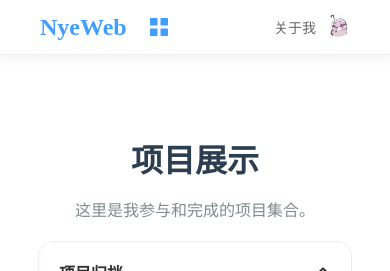
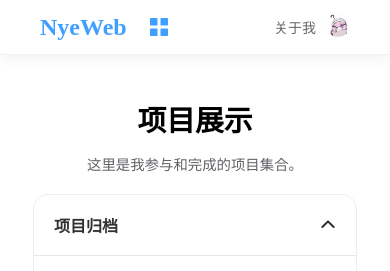
Before and after one commit to NayukiChiba/NyeWeb, a Vue app in the folder frontend/: page /projects in a window 390 px wide. Shown: the top 271 px of the page. Built offline with nearby package versions, Linux system fonts and the light colour scheme; no server answers.

Commit message:
统一四个页面的Header对齐

```diff
--- a/frontend/src/views/Main/Knowledge.vue
+++ b/frontend/src/views/Main/Knowledge.vue
@@ -204,9 +204,9 @@ onMounted(async () => {
 
 <style scoped>
 .knowledge-container {
-  padding: 100px 20px 20px;
   max-width: 1200px;
-  margin: 0 auto;
+  margin: 100px auto 40px; /* 从 padding 改为 margin,与 Resources/Tools 一致 */
+  padding: 0 20px; /* 只保留左右 padding */
 }
 
 .header {
@@ -217,6 +217,7 @@ onMounted(async () => {
 .header h1 {
   font-size: 2.5em;
   margin-bottom: 10px;
+  color: inherit; /* 移除颜色设置,使用默认 */
 }
 
 .header p {
@@ -261,6 +262,11 @@ onMounted(async () => {
 
 /* 响应式布局 */
 @media (max-width: 1024px) {
+  .knowledge-container {
+    margin: 90px auto 30px; /* 与 Resources/Tools 一致 */
+    padding: 0 15px;
+  }
+
   .main-content {
     flex-direction: column;
   }
@@ -295,11 +301,12 @@ onMounted(async () => {
 
 @media (max-width: 768px) {
   .knowledge-container {
-    padding: 100px 10px 10px;
+    margin: 80px auto 20px; /* 与 Resources/Tools 一致 */
+    padding: 0 10px;
   }
 
   .header {
-    margin-bottom: 30px;
+    margin-bottom: 25px; /* 从 30px 改为 25px */
   }
 
   .header h1 {
@@ -317,7 +324,8 @@ onMounted(async () => {
 
 @media (max-width: 480px) {
   .knowledge-container {
-    padding: 90px 5px 5px;
+    margin: 70px auto 15px; /* 与 Resources/Tools 一致 */
+    padding: 0 5px;
   }
 
   .header {
--- a/frontend/src/views/Main/Projects.vue
+++ b/frontend/src/views/Main/Projects.vue
@@ -59,7 +59,7 @@ const fetchProjectTags = async () => {
 
 // 所有项目，按日期降序排序
 const sortedProjects = computed(() => {
-  return [...projects.value].sort((a, b) => new Date(b.date) - new Date(a.date))
+  return [...projects.value].sort((a, b) => new Date(b.date).getTime() - new Date(a.date).getTime())
 })
 
 // 当前选择的标签
@@ -76,8 +76,8 @@ const filteredProjects = computed(() => {
 })
 
 // 计算可用标签
-const allTags = computed(() => {
-  const tagSet = new Set()
+const allTags = computed<string[]>(() => {
+  const tagSet = new Set<string>()
   projects.value.forEach(project => {
     if (project.tags) {
       project.tags.forEach(tag => tagSet.add(tag))
@@ -168,8 +168,8 @@ onMounted(async () => {
 <style scoped>
 .projects-container {
   max-width: 1200px;
-  margin: 80px auto 40px;
-  padding: 20px;
+  margin: 100px auto 40px;
+  padding: 0 20px; /* 从 padding: 20px 改为 0 20px */
 }
 
 .header {
@@ -179,13 +179,13 @@ onMounted(async () => {
 
 .header h1 {
   font-size: 2.5em;
-  color: #2c3e50;
+  color: inherit; /* 从 #2c3e50 改为 inherit,使用默认颜色 */
   margin-bottom: 10px;
 }
 
 .header p {
-  font-size: 1.2em;
-  color: #7f8c8d;
+  font-size: 1.1em; /* 从 1.2em 改为 1.1em,与 Resources/Tools 一致 */
+  color: #606266; /* 从 #7f8c8d 改为 #606266,与 Resources/Tools 一致 */
 }
 
 .main-content {
@@ -224,6 +224,11 @@ onMounted(async () => {
 }
 
 @media (max-width: 1024px) {
+  .projects-container {
+    margin: 90px auto 30px; /* 与 Resources/Tools 一致 */
+    padding: 0 15px;
+  }
+
   .main-content {
     flex-direction: column;
   }
@@ -261,19 +266,19 @@ onMounted(async () => {
 @media (max-width: 768px) {
   .projects-container {
     margin: 80px auto 20px;
-    padding: 15px;
+    padding: 0 10px; /* 从 15px 改为 10px */
   }
 
   .header {
-    margin-bottom: 30px;
+    margin-bottom: 25px; /* 从 40px 改为 25px */
   }
 
   .header h1 {
-    font-size: 2.2em;
+    font-size: 2em; /* 从 2.2em 改为 2em */
   }
 
   .header p {
-    font-size: 1.1em;
+    font-size: 1em; /* 从 1.1em 改为 1em */
   }
 
   .projects-grid {
@@ -288,19 +293,19 @@ onMounted(async () => {
 @media (max-width: 480px) {
   .projects-container {
     margin: 70px auto 15px;
-    padding: 10px;
+    padding: 0 5px; /* 从 10px 改为 5px */
   }
 
   .header {
-    margin-bottom: 20px;
+    margin-bottom: 20px; /* 从 40px 改为 20px */
   }
 
   .header h1 {
-    font-size: 2em;
+    font-size: 1.8em; /* 从 2em 改为 1.8em */
   }
 
   .header p {
-    font-size: 1em;
+    font-size: 0.9em; /* 从 1em 改为 0.9em */
   }
 
   .projects-grid {
```
